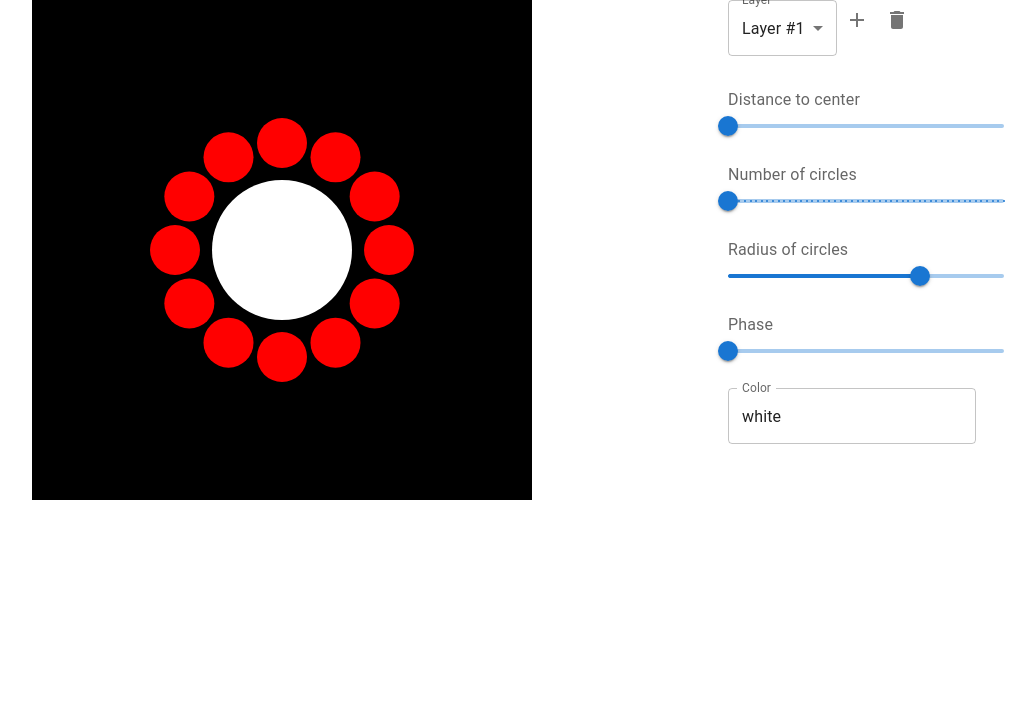
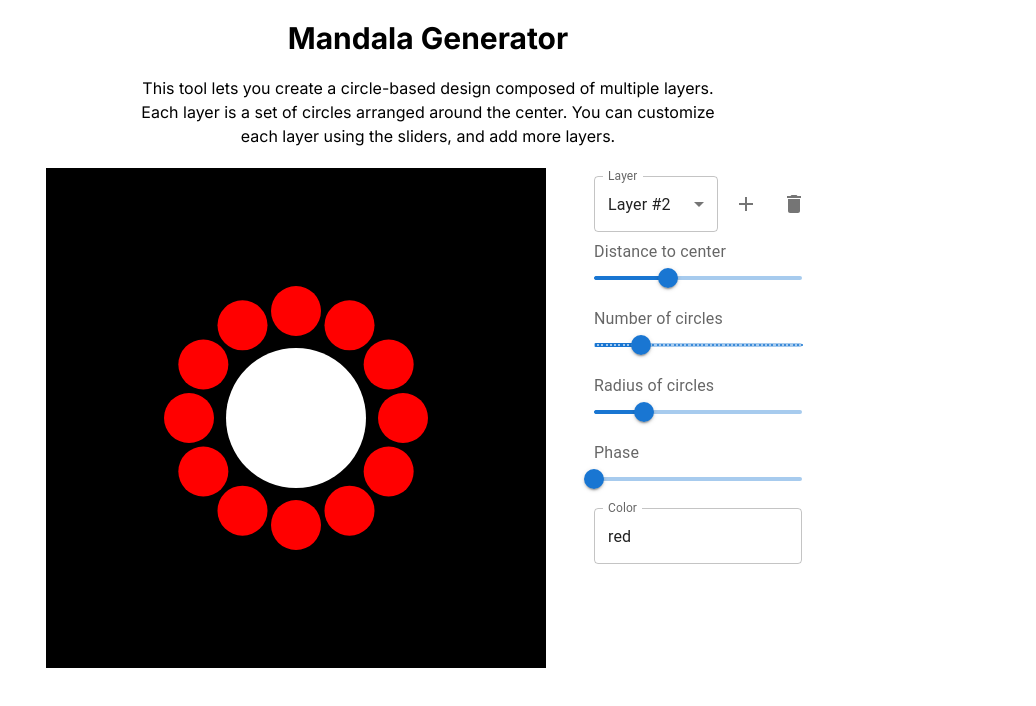
Before and after one commit to anoop901/circle-art-generator, a Next.js app: page / in a window 1280 px wide. Shown: the top 706 px of the page, without its empty margins (212-1248 px from the left). Built offline with nearby package versions, Linux system fonts and the light colour scheme.

Commit message:
update styles to be consistent with other projects

```diff
--- a/app/page.tsx
+++ b/app/page.tsx
@@ -2,8 +2,6 @@
 import Mandala from "@/model/Mandala";
 import MandalaCanvas from "@/components/MandalaCanvas";
 import MandalaSettings from "@/components/MandalaSettings";
-import Container from "@mui/material/Container";
-import Grid from "@mui/material/Grid";
 import { List } from "immutable";
 import { useState } from "react";
 
@@ -28,18 +26,20 @@ export default function Home() {
     center: { x: 250, y: 250 },
   });
   return (
-    <Container>
-      <Grid container spacing={2}>
-        <Grid item xs={12} sm={6} md={9}>
-          <MandalaCanvas mandala={mandala}></MandalaCanvas>
-        </Grid>
-        <Grid item xs={12} sm={6} md={3}>
-          <MandalaSettings
-            mandala={mandala}
-            setMandala={setMandala}
-          ></MandalaSettings>
-        </Grid>
-      </Grid>
-    </Container>
+    <div className="flex flex-col py-5 gap-5">
+      <h1 className="text-3xl text-center font-bold">Mandala Generator</h1>
+      <p className="text-center max-w-xl self-center">
+        This tool lets you create a circle-based design composed of multiple
+        layers. Each layer is a set of circles arranged around the center. You
+        can customize each layer using the sliders, and add more layers.
+      </p>
+      <div className="flex gap-10 flex-wrap justify-center">
+        <MandalaCanvas mandala={mandala}></MandalaCanvas>
+        <MandalaSettings
+          mandala={mandala}
+          setMandala={setMandala}
+        ></MandalaSettings>
+      </div>
+    </div>
   );
 }
--- a/components/MandalaCanvas.tsx
+++ b/components/MandalaCanvas.tsx
@@ -17,13 +17,7 @@ export default function MandalaCanvas(props: P) {
   return (
     <canvas
       ref={canvasRef}
-      style={{
-        display: "block",
-        marginLeft: "auto",
-        marginRight: "auto",
-        width: "100%",
-        maxWidth: 500,
-      }}
+      className="max-w-full"
       width={500}
       height={500}
     ></canvas>
--- a/components/MandalaSettings.tsx
+++ b/components/MandalaSettings.tsx
@@ -1,14 +1,7 @@
 import * as React from "react";
 import {
   Slider,
-  List,
-  ListItem,
-  ListItemText,
-  Paper,
-  Grid,
-  ListItemSecondaryAction,
   IconButton,
-  Button,
   InputLabel,
   TextField,
   FormControl,
@@ -26,16 +19,16 @@ interface P {
 }
 
 export default function MandalaSettings(props: P) {
-  const [currentLayerIdx, setCurrentLayerIdx] = React.useState(0);
+  const [currentLayerIdx, setCurrentLayerIdx] = React.useState(
+    props.mandala.layers.size - 1
+  );
 
   return (
-    <Grid container direction="column" spacing={2}>
-      <Grid item>
-        <Grid container>
-          <Grid item>
-            <FormControl>
+    <div className="flex flex-col gap-2 w-56 p-2">
+      <div className="flex flex-row gap-2 items-center">
+        <FormControl className="grow">
           <InputLabel>Layer</InputLabel>
-              <Select value={currentLayerIdx}>
+          <Select label="Layer" value={currentLayerIdx}>
             {props.mandala.layers.map((layer, i) => (
               <MenuItem
                 key={i}
@@ -45,14 +38,10 @@ export default function MandalaSettings(props: P) {
                 }}
               >
                 Layer #{i + 1}
-                    {/* <ListItemSecondaryAction>
-                  </ListItemSecondaryAction> */}
               </MenuItem>
             ))}
           </Select>
         </FormControl>
-          </Grid>
-          <Grid item>
         <IconButton
           onClick={() => {
             const outermostLayer = getOutermostLayer(props.mandala);
@@ -76,8 +65,6 @@ export default function MandalaSettings(props: P) {
         >
           <AddIcon></AddIcon>
         </IconButton>
-          </Grid>
-          <Grid item>
         <IconButton
           edge="end"
           disabled={props.mandala.layers.size == 1}
@@ -92,11 +79,8 @@ export default function MandalaSettings(props: P) {
         >
           <DeleteIcon />
         </IconButton>
-          </Grid>
-        </Grid>
-      </Grid>
-      <Grid item></Grid>
-      <Grid item>
+      </div>
+      <div>
         <InputLabel>Distance to center</InputLabel>
         <Slider
           value={props.mandala.layers.get(currentLayerIdx)!.distanceFromCenter}
@@ -114,8 +98,8 @@ export default function MandalaSettings(props: P) {
           max={300}
           valueLabelDisplay="auto"
         />
-      </Grid>
-      <Grid item>
+      </div>
+      <div>
         <InputLabel>Number of circles</InputLabel>
         <Slider
           value={props.mandala.layers.get(currentLayerIdx)!.numberOfCircles}
@@ -134,8 +118,8 @@ export default function MandalaSettings(props: P) {
           marks
           valueLabelDisplay="auto"
         />
-      </Grid>
-      <Grid item>
+      </div>
+      <div>
         <InputLabel>Radius of circles</InputLabel>
         <Slider
           value={props.mandala.layers.get(currentLayerIdx)!.radius}
@@ -153,8 +137,8 @@ export default function MandalaSettings(props: P) {
           max={100}
           valueLabelDisplay="auto"
         />
-      </Grid>
-      <Grid item>
+      </div>
+      <div>
         <InputLabel>Phase</InputLabel>
         <Slider
           value={props.mandala.layers.get(currentLayerIdx)!.phase}
@@ -173,24 +157,19 @@ export default function MandalaSettings(props: P) {
           step={0.01}
           valueLabelDisplay="auto"
         />
-      </Grid>
-      <Grid item>
+      </div>
       <TextField
+        fullWidth
         label="Color"
         value={props.mandala.layers.get(currentLayerIdx)!.color}
         onChange={(event) => {
           const newValue = event.target.value;
           props.setMandala(
-              setIn(
-                props.mandala,
-                ["layers", currentLayerIdx, "color"],
-                newValue
-              )
+            setIn(props.mandala, ["layers", currentLayerIdx, "color"], newValue)
           );
         }}
       ></TextField>
-      </Grid>
-    </Grid>
+    </div>
   );
 }
 
```
Lines whose indentation alone changed are shown as unchanged.
